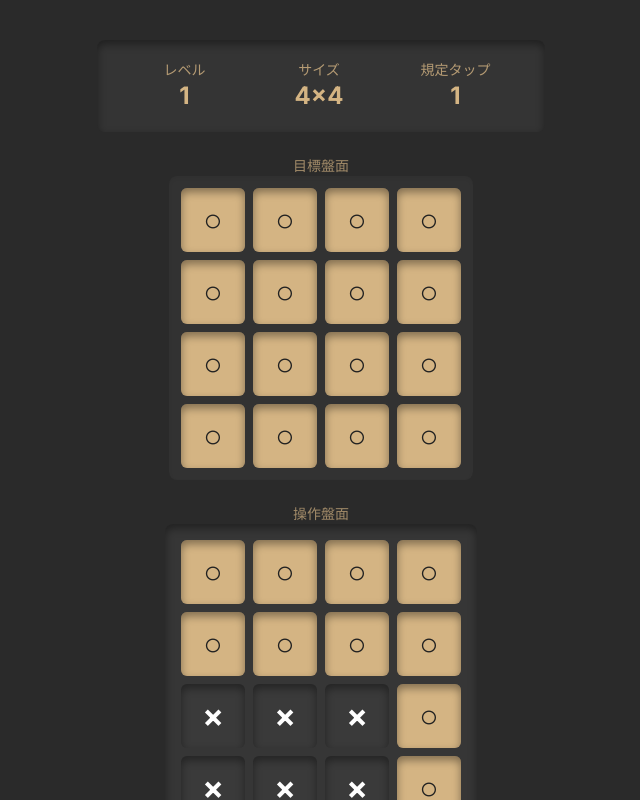
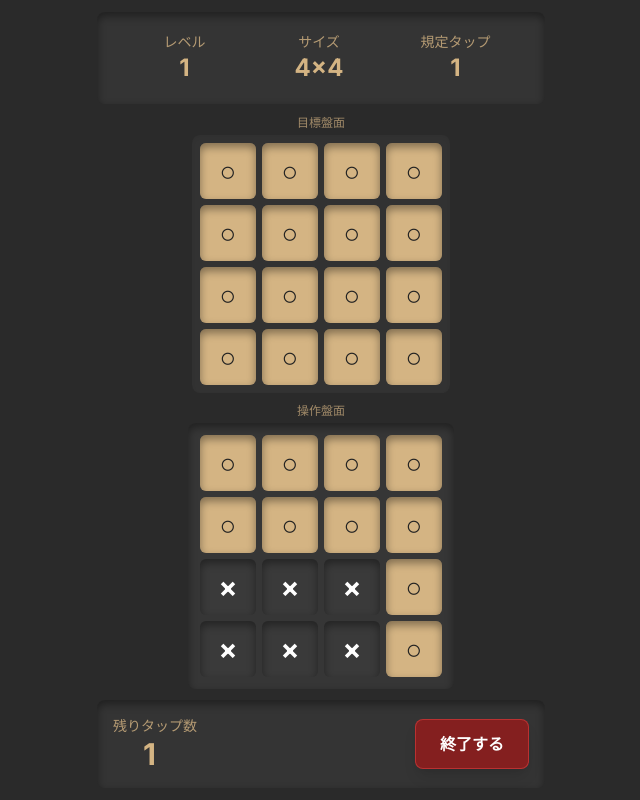
Before and after one commit to Yuuga2001/PuzzlePanel, a Next.js app: page / in a window 1280 px wide. Shown: the top 800 px of the page, without its empty margins (319-959 px from the left). Built offline with nearby package versions, Linux system fonts and the light colour scheme.

Commit message:
縦幅調整

```diff
--- a/src/app/page.tsx
+++ b/src/app/page.tsx
@@ -9,6 +9,7 @@ import HowToPlayModal from '@/components/HowToPlayModal';
 import LevelInfoModal from '@/components/LevelInfoModal';
 import { generateProblem, flipPanels, areBoardsEqual, getStageForLevel } from '@/lib/gameLogic';
 import type { Problem, Board } from '@/lib/gameLogic';
+import { useResponsiveSize } from '@/hooks/useResponsiveSize';
 
 type GameState = 'loading' | 'playing' | 'cleared' | 'failed' | 'finished';
 
@@ -74,6 +75,8 @@ export default function Home() {
   const [isConfirmModalOpen, setIsConfirmModalOpen] = useState(false);
   const [isHowToPlayOpen, setIsHowToPlayOpen] = useState(false);
   const [isLevelInfoOpen, setIsLevelInfoOpen] = useState(false);
+
+  const { panelSize, gap } = useResponsiveSize(problem?.size ?? 4);
 
   // 新しい問題を読み込む関数
   const loadProblem = (newLevel: number) => {
@@ -177,7 +180,7 @@ export default function Home() {
   }
 
   return (
-    <main className="relative flex min-h-screen flex-col items-center justify-start p-4 space-y-4 md:space-y-6">
+    <main className="relative flex h-screen max-h-screen flex-col items-center justify-between p-3 overflow-hidden">
       <JsonLd />
       <ConfirmModal
         isOpen={isConfirmModalOpen}
@@ -209,16 +212,24 @@ export default function Home() {
         onClick={() => setIsHowToPlayOpen(true)}
         title="タップで遊び方を表示"
       >
-        <p className="text-sm text-stone-light/70">目標盤面</p>
-        <GameBoard board={problem.targetBoard} disabled={true} isTarget={true} />
+        <p className="text-xs text-stone-light/70 mb-1">目標盤面</p>
+        <GameBoard
+          board={problem.targetBoard}
+          disabled={true}
+          isTarget={true}
+          panelSize={panelSize}
+          gap={gap}
+        />
       </div>
 
       <div className="text-center">
-        <p className="text-sm text-stone-light/70">操作盤面</p>
+        <p className="text-xs text-stone-light/70 mb-1">操作盤面</p>
         <GameBoard
           board={currentBoard}
           onPanelClick={handlePanelClick}
           disabled={gameState !== 'playing'}
+          panelSize={panelSize}
+          gap={gap}
         />
       </div>
 
--- a/src/components/Controls.tsx
+++ b/src/components/Controls.tsx
@@ -11,7 +11,7 @@ const Controls: React.FC<ControlsProps> = ({ tapsLeft, onEndGame }) => {
     <div className="w-full max-w-md flex justify-between items-center bg-stone-dark/70 p-4 rounded-lg shadow-inner-strong">
       <div>
         <p className="text-sm text-stone-light/80">残りタップ数</p>
-        <p className="text-3xl font-bold text-stone-light">{tapsLeft}</p>
+        <p className="text-3xl font-bold text-stone-light">　{tapsLeft}</p>
       </div>
       <button
         onClick={onEndGame}
--- a/src/components/GameBoard.tsx
+++ b/src/components/GameBoard.tsx
@@ -8,14 +8,25 @@ interface GameBoardProps {
   onPanelClick?: (row: number, col: number) => void;
   disabled?: boolean;
   isTarget?: boolean;
+  panelSize?: number;
+  gap?: number;
 }
 
-const GameBoard: React.FC<GameBoardProps> = ({ board, onPanelClick, disabled, isTarget }) => {
+const GameBoard: React.FC<GameBoardProps> = ({
+  board,
+  onPanelClick,
+  disabled,
+  isTarget,
+  panelSize = 48,
+  gap = 8,
+}) => {
   const gridSize = board.length;
 
   const boardStyle = isTarget
-    ? "bg-stone-dark/50 p-2 md:p-3 rounded-lg shadow-inner"
-    : "bg-stone-dark/80 p-2 md:p-4 rounded-lg shadow-inner-strong";
+    ? "bg-stone-dark/50 rounded-lg shadow-inner"
+    : "bg-stone-dark/80 rounded-lg shadow-inner-strong";
+
+  const padding = isTarget ? 8 : 12;
 
   return (
     <div
@@ -23,7 +34,8 @@ const GameBoard: React.FC<GameBoardProps> = ({ board, onPanelClick, disabled, is
       style={{
         display: 'grid',
         gridTemplateColumns: `repeat(${gridSize}, minmax(0, 1fr))`,
-        gap: '8px',
+        gap: `${gap}px`,
+        padding: `${padding}px`,
       }}
     >
       {board.map((row, r_idx) =>
@@ -33,6 +45,7 @@ const GameBoard: React.FC<GameBoardProps> = ({ board, onPanelClick, disabled, is
             state={panelState}
             onClick={() => onPanelClick && onPanelClick(r_idx, c_idx)}
             disabled={disabled}
+            size={panelSize}
           />
         ))
       )}
--- a/src/components/Panel.tsx
+++ b/src/components/Panel.tsx
@@ -6,18 +6,31 @@ interface PanelProps {
   state: PanelState;
   onClick: () => void;
   disabled?: boolean;
+  size?: number;
 }
 
-const Panel: React.FC<PanelProps> = ({ state, onClick, disabled }) => {
+const Panel: React.FC<PanelProps> = ({ state, onClick, disabled, size = 48 }) => {
+  const fontSize = Math.max(size * 0.5, 12);
+
   return (
-    <div className="perspective w-12 h-12 md:w-16 md:h-16" onClick={!disabled ? onClick : undefined}>
+    <div
+      className="perspective"
+      style={{ width: size, height: size }}
+      onClick={!disabled ? onClick : undefined}
+    >
         <div className={`panel ${state === 'X' ? 'panel-flipped' : ''}`}>
             {/* Front Face (O) */}
-            <div className="panel-face panel-front bg-stone-light text-symbol-dark shadow-inner-strong rounded-md">
+            <div
+              className="panel-face panel-front bg-stone-light text-symbol-dark shadow-inner-strong rounded-md"
+              style={{ fontSize }}
+            >
                 <span>○</span>
             </div>
             {/* Back Face (X) */}
-            <div className="panel-face panel-back bg-stone-dark text-symbol-light shadow-inner-strong rounded-md">
+            <div
+              className="panel-face panel-back bg-stone-dark text-symbol-light shadow-inner-strong rounded-md"
+              style={{ fontSize }}
+            >
                 <span>×</span>
             </div>
         </div>
--- /dev/null
+++ b/src/hooks/useResponsiveSize.ts
@@ -0,0 +1,56 @@
+// src/hooks/useResponsiveSize.ts
+import { useState, useEffect } from 'react';
+
+interface ResponsiveSize {
+  panelSize: number;
+  gap: number;
+}
+
+export const useResponsiveSize = (boardSize: number): ResponsiveSize => {
+  const [sizes, setSizes] = useState<ResponsiveSize>({
+    panelSize: 48,
+    gap: 6,
+  });
+
+  useEffect(() => {
+    const calculateSizes = () => {
+      const vh = window.innerHeight;
+      const vw = window.innerWidth;
+
+      // 各要素の高さを概算（padding含む）
+      // InfoDisplay: 約70px
+      // 目標盤面ラベル: 約20px
+      // 操作盤面ラベル: 約20px
+      // Controls: 約70px
+      // padding: 24px (p-3 * 2)
+      // 余白: 約40px
+      const fixedHeight = 70 + 20 + 20 + 70 + 24 + 40;
+
+      // 残りの高さを2つの盤面で均等に分配
+      const availableHeight = vh - fixedHeight;
+      const boardHeight = availableHeight / 2;
+
+      // 幅の制約も考慮（画面幅 - padding）
+      const availableWidth = Math.min(vw - 24, 400);
+
+      // パネルサイズを計算
+      const gapSize = 6;
+      const gapTotal = (boardSize - 1) * gapSize;
+      const paddingTotal = 16;
+      const maxPanelFromHeight = (boardHeight - gapTotal - paddingTotal) / boardSize;
+      const maxPanelFromWidth = (availableWidth - gapTotal - paddingTotal) / boardSize;
+      const panelSize = Math.floor(Math.min(maxPanelFromHeight, maxPanelFromWidth, 56));
+
+      setSizes({
+        panelSize: Math.max(panelSize, 28),
+        gap: gapSize,
+      });
+    };
+
+    calculateSizes();
+    window.addEventListener('resize', calculateSizes);
+    return () => window.removeEventListener('resize', calculateSizes);
+  }, [boardSize]);
+
+  return sizes;
+};
```
